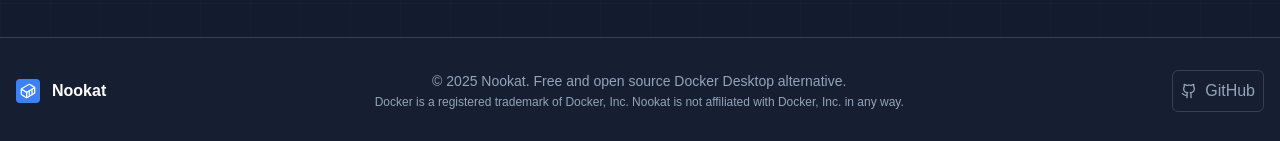
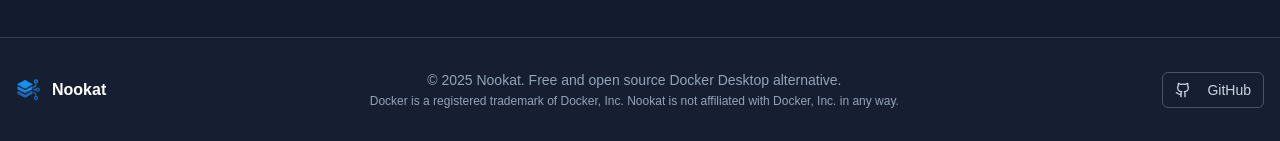
Before and after one commit to nookat-io/nookat-io.github.io, a Next.js app: page / in a window 1280 px wide. Shown: the part 2416-2557 px from the top of the page. Built offline with nearby package versions, Linux system fonts and the light colour scheme.

Commit message:
fix: footer logo

```diff
--- a/components/Download.tsx
+++ b/components/Download.tsx
@@ -2,13 +2,11 @@ import React from "react"
 import { Download } from "lucide-react"
 import { Button } from "@/components/ui/button"
 import { Card, CardContent } from "@/components/ui/card"
-import { GridEffect } from "./GridEffect"
+import Link from "next/link"
 
 export function DownloadSection() {
   return (
     <section id="download" className="py-20 px-4 bg-slate-800/30 relative">
-      <GridEffect />
-
       <div className="container mx-auto max-w-4xl text-center">
         <h2 className="text-3xl font-bold mb-4">Get Started Today</h2>
         <p className="text-slate-300 mb-8 max-w-2xl mx-auto">
@@ -19,9 +17,11 @@ export function DownloadSection() {
           <Card className="bg-slate-800 border-slate-700">
             <CardContent className="p-6">
               <h3 className="font-semibold mb-4 text-white">macOS</h3>
-              <Button className="w-full bg-blue-600 hover:bg-blue-700 mb-2">
-                <Download className="w-4 h-4 mr-2" />
-                Download .dmg
+              <Button asChild className="w-full bg-blue-600 hover:bg-blue-700 mb-2">
+                <Link href="https://github.com/nookat-io/nookat/releases/download/v0.1.0/Nookat-0.1.0-arm64.dmg">
+                  <Download className="w-4 h-4 mr-2" />
+                  Download .dmg
+                </Link>
               </Button>
               <p className="text-xs text-slate-400">macOS 10.15 or later</p>
             </CardContent>
@@ -41,9 +41,11 @@ export function DownloadSection() {
           <Card className="bg-slate-800 border-slate-700">
             <CardContent className="p-6">
               <h3 className="font-semibold mb-4 text-white">Linux</h3>
-              <Button className="w-full bg-blue-600 hover:bg-blue-700 mb-2">
-                <Download className="w-4 h-4 mr-2" />
-                Download .AppImage
+              <Button asChild className="w-full bg-blue-600 hover:bg-blue-700 mb-2">
+                <Link href="https://github.com/nookat-io/nookat/releases/download/v0.1.0/Nookat-0.1.0-arm64.AppImage">
+                  <Download className="w-4 h-4 mr-2" />
+                  Download .AppImage
+                </Link>
               </Button>
               <p className="text-xs text-slate-400">Most distributions</p>
             </CardContent>
--- a/components/Footer.tsx
+++ b/components/Footer.tsx
@@ -1,5 +1,7 @@
 import React from "react"
-import { Container, Github } from "lucide-react"
+import { Github } from "lucide-react"
+import { Button } from "./ui/button"
+import Link from "next/link"
 
 export function Footer() {
   return (
@@ -7,8 +9,8 @@ export function Footer() {
       <div className="container mx-auto">
         <div className="flex flex-col md:flex-row justify-between items-center">
           <div className="flex items-center gap-3 mb-4 md:mb-0">
-            <div className="w-6 h-6 bg-blue-500 rounded flex items-center justify-center">
-              <Container className="w-4 h-4" />
+            <div className="w-6 h-6 rounded flex items-center justify-center">
+              <img src="./logo.png" alt="Nookat Logo" className="w-6 h-6" />
             </div>
             <span className="font-semibold">Nookat</span>
           </div>
@@ -18,11 +20,16 @@ export function Footer() {
             <span className="text-xs">Docker is a registered trademark of Docker, Inc. Nookat is not affiliated with Docker, Inc. in any way.</span>
           </div>
           <div className="flex items-center gap-6 text-slate-400">
-            <a href="https://github.com/nookat-io/nookat" className="hover:text-white transition-colors border border-slate-700 rounded-md p-2">
-              <div className="flex items-center gap-2">
-                <Github className="w-4 h-4" /> GitHub
-              </div>
-            </a>
+            <Link href="https://github.com/nookat-io/nookat">
+              <Button
+                variant="outline"
+                size="sm"
+                className="border-slate-600 text-slate-300 hover:bg-slate-700 bg-transparent"
+              >
+                <Github className="w-4 h-4 mr-2" />
+                GitHub
+              </Button>
+            </Link>
           </div>
         </div>
       </div>
--- a/components/Header.tsx
+++ b/components/Header.tsx
@@ -1,6 +1,7 @@
 import React from "react"
 import { Github } from "lucide-react"
 import { Button } from "@/components/ui/button"
+import Link from "next/link"
 
 export function Header() {
   return (
@@ -17,6 +18,7 @@ export function Header() {
           <a href="#download" className="text-slate-300 hover:text-white transition-colors">
             Download
           </a>
+          <Link href="https://github.com/nookat-io/nookat">
             <Button
               variant="outline"
               size="sm"
@@ -25,6 +27,7 @@ export function Header() {
               <Github className="w-4 h-4 mr-2" />
               GitHub
             </Button>
+          </Link>
         </nav>
       </div>
     </header>
--- a/package.json
+++ b/package.json
@@ -28,6 +28,8 @@
     "@types/node": "^22",
     "@types/react": "^19",
     "@types/react-dom": "^19",
+    "eslint": "^9",
+    "eslint-config-next": "15.4.2",
     "postcss": "^8.5",
     "tailwindcss": "^3.4.17",
     "typescript": "^5"
```
Also changed, not shown: .eslintrc.json (added), 1 other file (tests, documents, lock files or other folders). Lines whose indentation alone changed are shown as unchanged.
